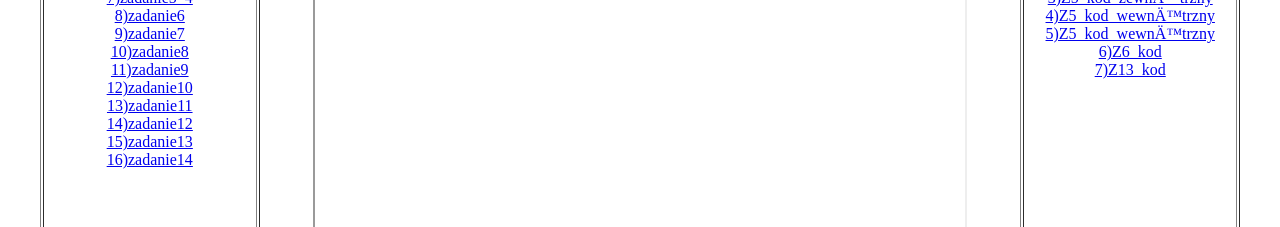
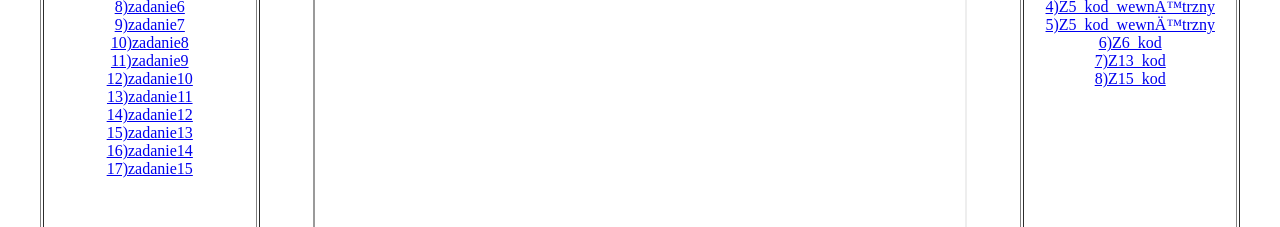
Before and after one commit to MarcelKacz/Witryny-i-Aplikacje, a plain HTML site: page index.html in a window 1280 px wide. Shown: the part 358-585 px from the top of the page. Drawn offline with Linux system fonts and the light colour scheme.

Commit message:
Update index.html

```diff
--- a/index.html
+++ b/index.html
@@ -41,6 +41,8 @@
          <a href="kacz_z13.html" target="strony">15)zadanie13</a>
          <br>
          <a href="kacz_z14.html" target="strony">16)zadanie14</a>
+         <br>
+         <a href="kacz_z15.html" target="strony">17)zadanie15</a>
 
 
 
@@ -68,10 +70,13 @@
       <a href="kacz_kod_z6.html" target="strony">6)Z6_kod</a>
       <br>
       <a href="kacz_kod_z13.html" target="strony">7)Z13_kod</a>
+      <br>
+      <a href="kacz_kod_z15.html" target="strony">8)Z15_kod</a>
 
 
       </td>
   </tr>
 </table>
 </body>
+
 </html>
```
